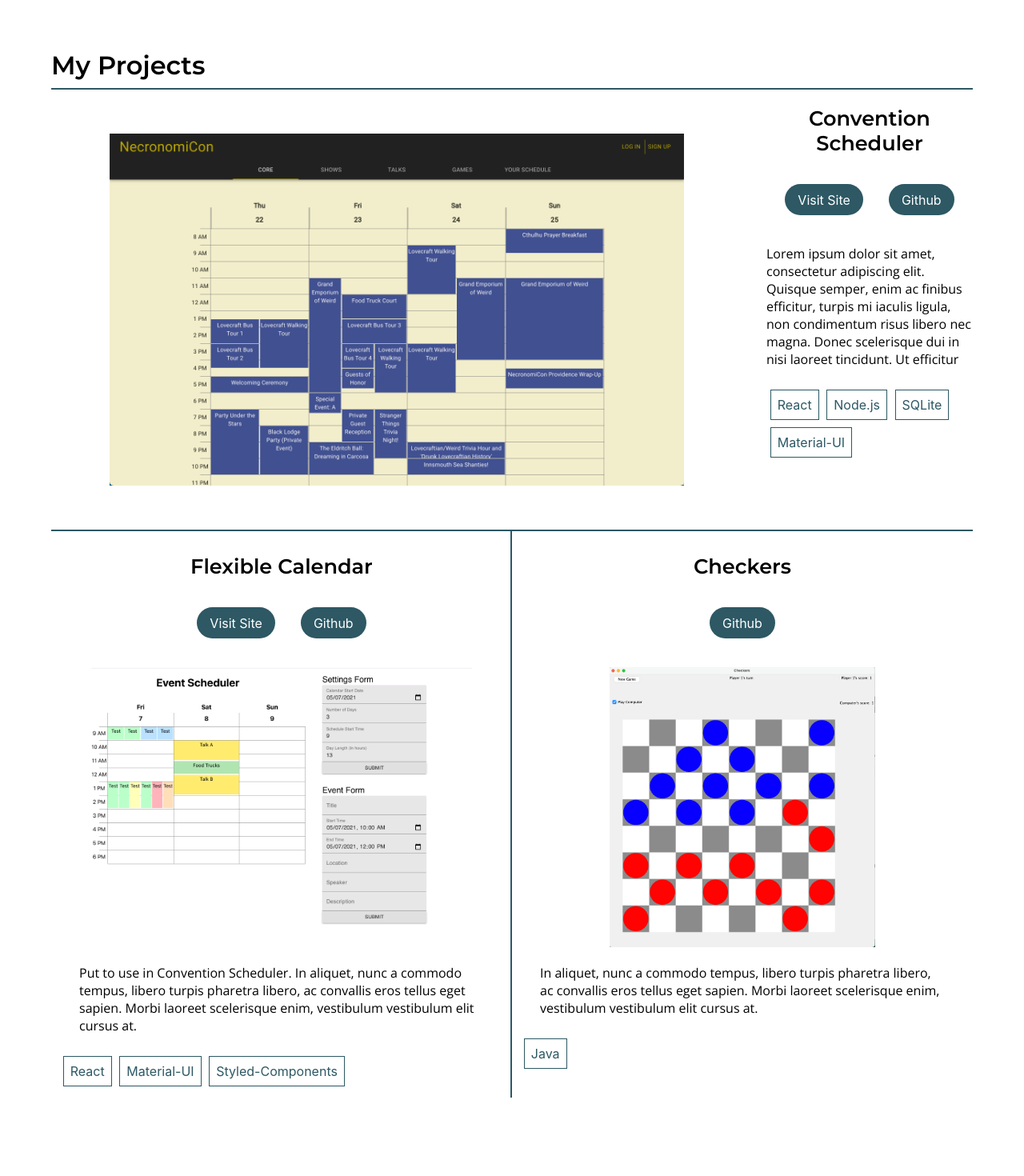
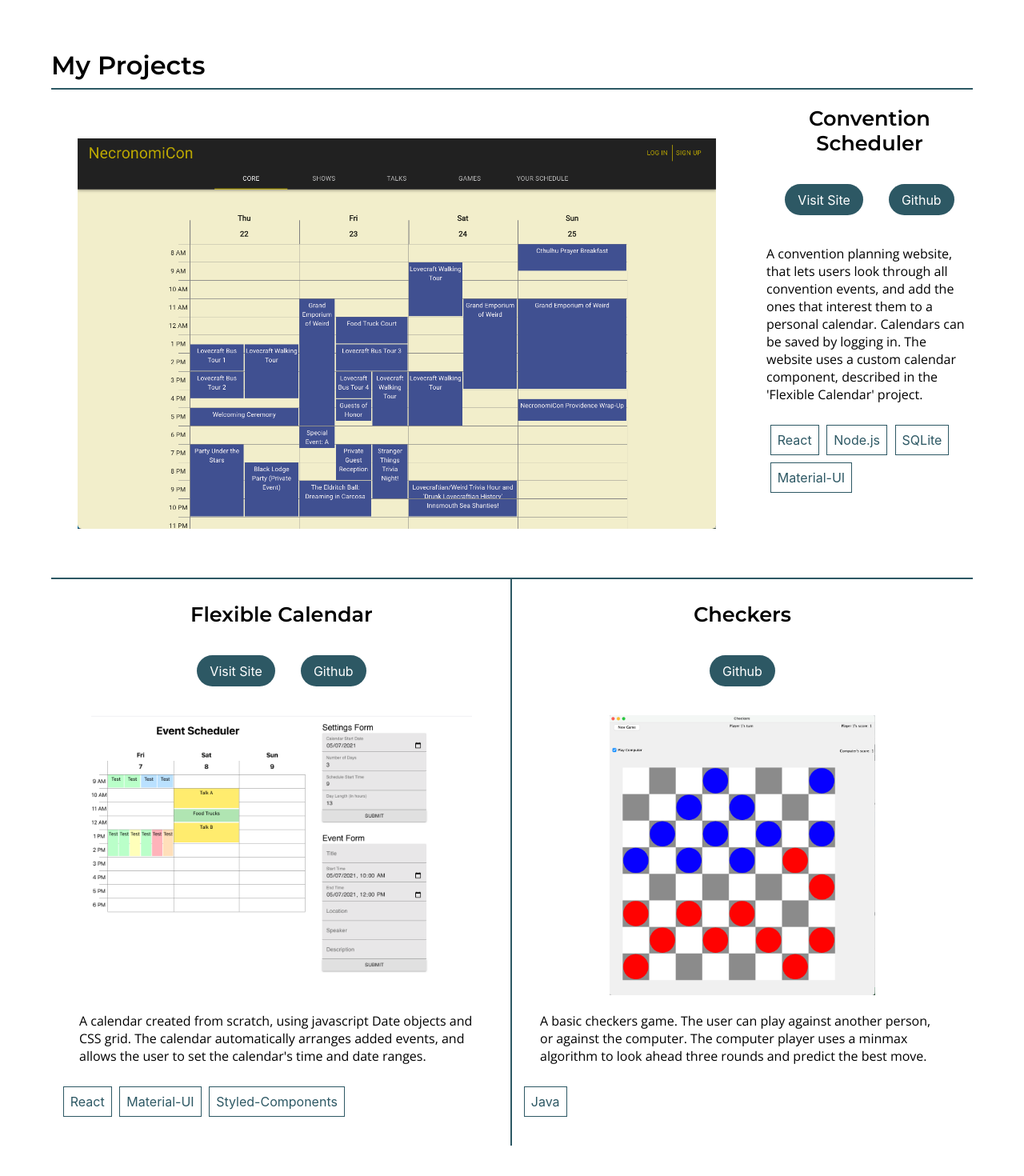
Before and after one commit to EmilyLow/portfolio-site, a React (Create React App) app: page / in a window 1280 px wide. Shown: the part 298-1768 px from the top of the page at 80% size. Built offline with nearby package versions, Linux system fonts and the light colour scheme.

Commit message:
Adjusted picture sizing

```diff
--- a/src/App.js
+++ b/src/App.js
@@ -43,7 +43,7 @@ function App() {
             <LinkButton href='https://github.com/EmilyLow/convention-planner-frontend'>Github</LinkButton>
           </ButtonHolder>
 
-          <StyledP>Lorem ipsum dolor sit amet, consectetur adipiscing elit. Quisque semper, enim ac finibus efficitur, turpis mi iaculis ligula, non condimentum risus libero nec magna. Donec scelerisque dui in nisi laoreet tincidunt. Ut efficitur </StyledP>
+          <StyledP>A convention planning website, that lets users look through all convention events, and add the ones that interest them to a personal calendar. Calendars can be saved by logging in. The website uses a custom calendar component, described in the 'Flexible Calendar' project. </StyledP>
           <RectHolder>
             <Rect>React</Rect>
             <Rect>Node.js</Rect>
@@ -64,7 +64,7 @@ function App() {
             <PicA src={schedulerImage}/>
           </PicHolder>
 
-          <MarginP>Put to use in Convention Scheduler. In aliquet, nunc a commodo tempus, libero turpis pharetra libero, ac convallis eros tellus eget sapien. Morbi laoreet scelerisque enim, vestibulum vestibulum elit cursus at. </MarginP>
+          <MarginP>A calendar created from scratch, using javascript Date objects and CSS grid. The calendar automatically arranges added events, and allows the user to set the calendar's time and date ranges.</MarginP>
           <RectHolder>
             <Rect>React</Rect>
             <Rect>Material-UI</Rect>
@@ -83,7 +83,7 @@ function App() {
              <PicB src={checkersImage}/>
           </PicHolder>
 
-          <MarginP>In aliquet, nunc a commodo tempus, libero turpis pharetra libero, ac convallis eros tellus eget sapien. Morbi laoreet scelerisque enim, vestibulum vestibulum elit cursus at. </MarginP>
+          <MarginP>A basic checkers game. The user can play against another person, or against the computer. The computer player uses a minmax algorithm to look ahead three rounds and predict the best move.</MarginP>
           <RectHolder>
             <Rect>Java</Rect>
 
@@ -116,7 +116,7 @@ const GridDiv = styled.div`
   display: grid;
 
   grid-template-columns: [first] minmax(150px, 1fr) minmax(150px, 1fr) [midpoint] minmax(150px, 1fr)  minmax(150px, 1fr) [last];
-  grid-template-rows: 50px 230px 120px [projects] 550px 300px 410px [projects-end] 100px auto;
+  grid-template-rows: 50px 230px 120px [projects] 610px 300px 410px [projects-end] 100px auto;
 
   margin: 10px;
 
@@ -124,8 +124,8 @@ const GridDiv = styled.div`
   width: 90%;
   max-width: 1200px;
 
-  @media (max-width: 768px) {
-    grid-template-rows: 50px 260px 120px [projects]  300px 400px 300px 410px  [projects-end] 100px auto;
+  @media (max-width: 980px) {
+    grid-template-rows: 50px 260px 120px [projects]  350px 400px 300px 410px  [projects-end] 100px auto;
 
 
   }
@@ -175,7 +175,7 @@ const RectHolder = styled.div`
   flex-wrap: wrap;
   width: 100%;
 
-  @media (max-width: 768px) {
+  @media (max-width: 980px) {
    justify-content: center;
   }
 
@@ -319,7 +319,7 @@ const TopBorder = styled.div`
   grid-row: 5;
   border-top: 2px solid #2d5864;
 
-  @media (max-width: 768px) {
+  @media (max-width: 980px) {
     grid-row: 6 / span 2;
     margin-top: 10px;
 
@@ -348,7 +348,7 @@ const VerticalBorder = styled.div`
   grid-row: 5 / span 2;
   border-right: 2px solid #2d5864;
 
-  @media (max-width: 768px) {
+  @media (max-width: 980px) {
     grid-row: 6 / span 2;
     margin-top: 10px;
 
@@ -361,7 +361,7 @@ const VerticalBorder = styled.div`
 
 `;
 
-//const BigProjectPicture = styled.div`
+
 const BigProjectPicture = styled.img`
   grid-column: first / 4;
   grid-row: 4;
@@ -373,12 +373,21 @@ const BigProjectPicture = styled.img`
 
 
 
-  @media (max-width: 768px) {
+  @media (max-width: 980px) {
+    width: auto;
+    max-height: 100%;
+
+    grid-column: first / last;
+    grid-row: 5;
+
+  }
+
+  @media (max-width: 980px) {
 
     max-width: 95%;
     height: auto;
-    grid-column: first / last;
-    grid-row: 5;
+
+  }
 
 
 
@@ -394,7 +403,7 @@ const BigProjectDesc = styled.div`
   margin-left: 30px;
 
 
-  @media (max-width: 768px) {
+  @media (max-width: 980px) {
 
     grid-column: first / last;
     grid-row: 4;
@@ -413,7 +422,7 @@ const SmallProjectA = styled.div`
   flex-direction: column;
   align-items: center;
 
-  @media (max-width: 768px) {
+  @media (max-width: 980px) {
     grid-row: 6 / span 3;
   }
 
@@ -436,7 +445,7 @@ const SmallProjectB = styled.div`
   flex-direction: column;
   align-items: center;
 
-  @media (max-width: 768px) {
+  @media (max-width: 980px) {
     grid-row: 6 / span 3;
 
   }
```
